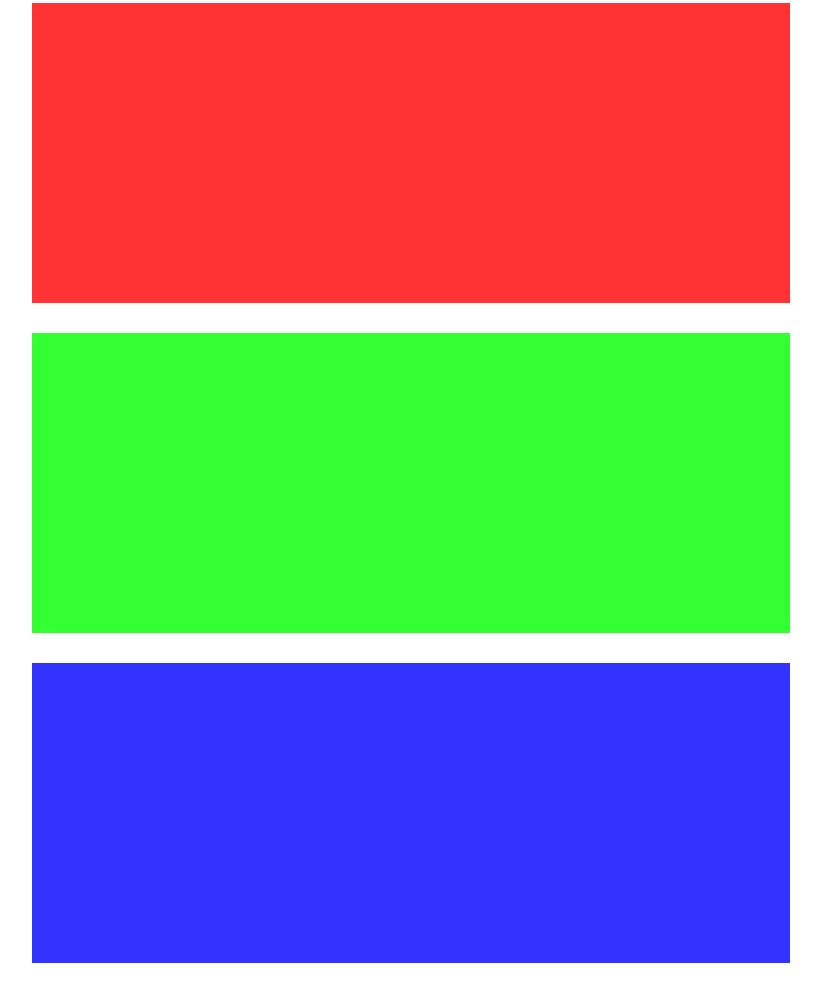
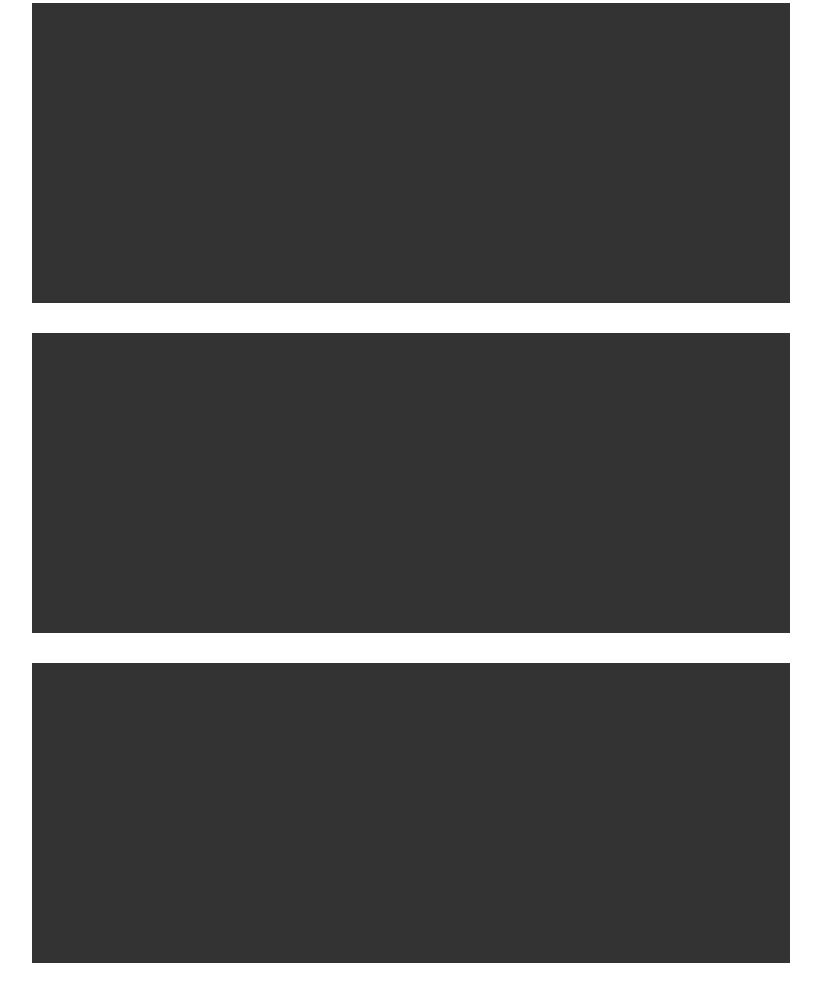
Before and after one commit to gregmagdsick/preparedfordisaster, a website: page index-2.html in a window 1280 px wide. Shown: the part 465-1455 px from the top of the page, without its empty margins (229-1050 px from the left). Drawn offline with nearby package versions, Linux system fonts and the light colour scheme.

Commit message:
worked on fixing scss/css link

```diff
--- a/styles/scss/base.scss
+++ b/styles/scss/base.scss
@@ -1,4 +1,9 @@
+// color pallete for now: https://color.adobe.com/create/color-wheel/?base=2&rule=Compound&selected=2&name=My%20Color%20Theme&mode=rgb&rgbvalues=0.7137254901960783,0.25872549019598107,0.07137254901960782,0.5137254901960784,0.2953921568626984,0.20549019607843136,0.9137254901960784,0,0,0.23112745098039214,0.9245098039215686,0.2311274509805498,0.2954491564065517,0.7137254901960783,0.07137254901960782&swatchOrder=0,1,2,3,4
+
 $margin: 0px 30px 30px 30px;
+$background-color: white;
+$text-color: black;
+
 
 .clearfix {
   clear: both;
@@ -22,7 +27,7 @@ main {
   align-items: center;
   min-height: 500px;
   flex-wrap: wrap;
-  .login-box {
+  section {
     margin: $margin;
     min-width: 300px;
     min-height: 300px;
@@ -30,40 +35,4 @@ main {
     height: 60%;
     background-color: rgba(0, 0, 0, 0.8);
   }
-  .sign-in-box {
-    // display: none;
-    margin: $margin;
-    min-width: 300px;
-    min-height: 300px;
-    width: 60%;
-    height: 60%;
-    background-color: rgba(100, 200, 100, 0.8);
-  }
-  .about-box {
-    // display: none;
-    margin: $margin;
-    min-width: 300px;
-    min-height: 300px;
-    width: 60%;
-    height: 60%;
-    background-color: rgba(255, 0, 0, 0.8);
-  }
-  .summary-page {
-    // display: none;
-    margin: $margin;
-    min-width: 300px;
-    min-height: 300px;
-    width: 60%;
-    height: 60%;
-    background-color: rgba(0, 255, 0, 0.8);
-  }
-  .edit-plan {
-    // display: none;
-    margin: $margin;
-    min-width: 300px;
-    min-height: 300px;
-    width: 60%;
-    height: 60%;
-    background-color: rgba(0, 0, 255, 0.8);
-  }
 }
```
Also changed, not shown: styles/base.css.
